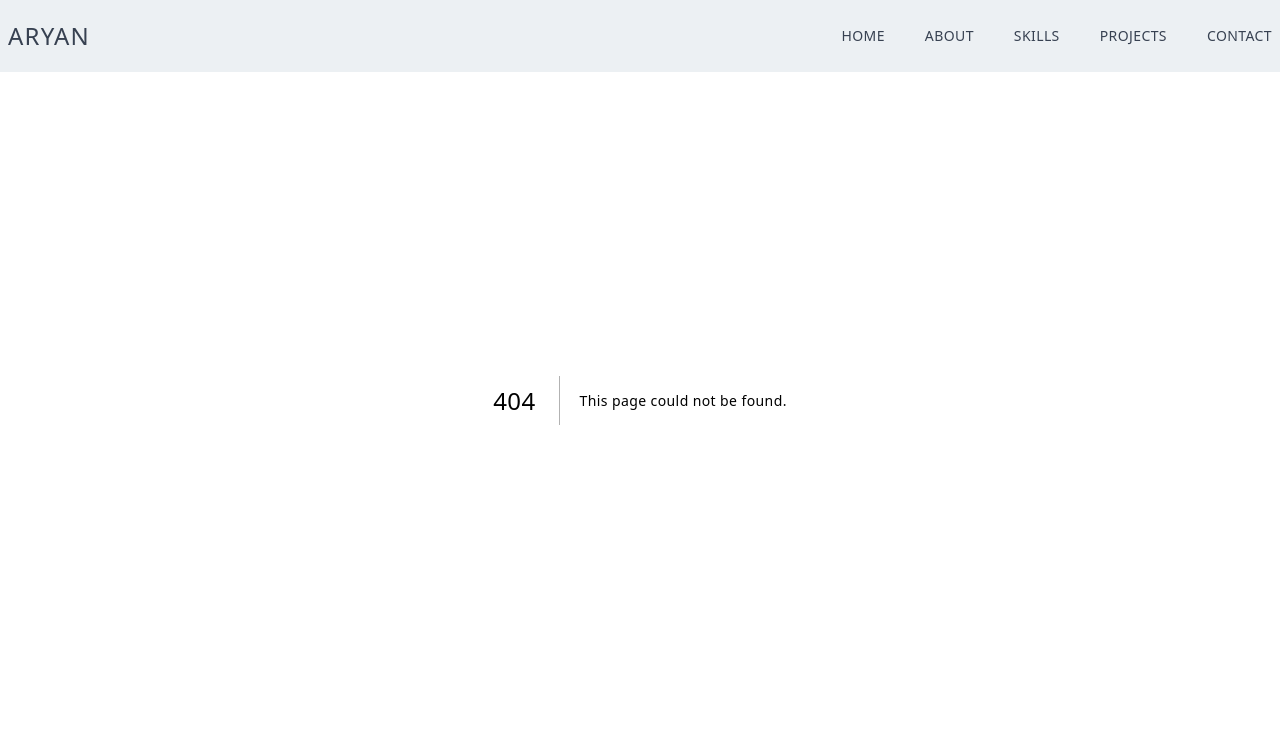
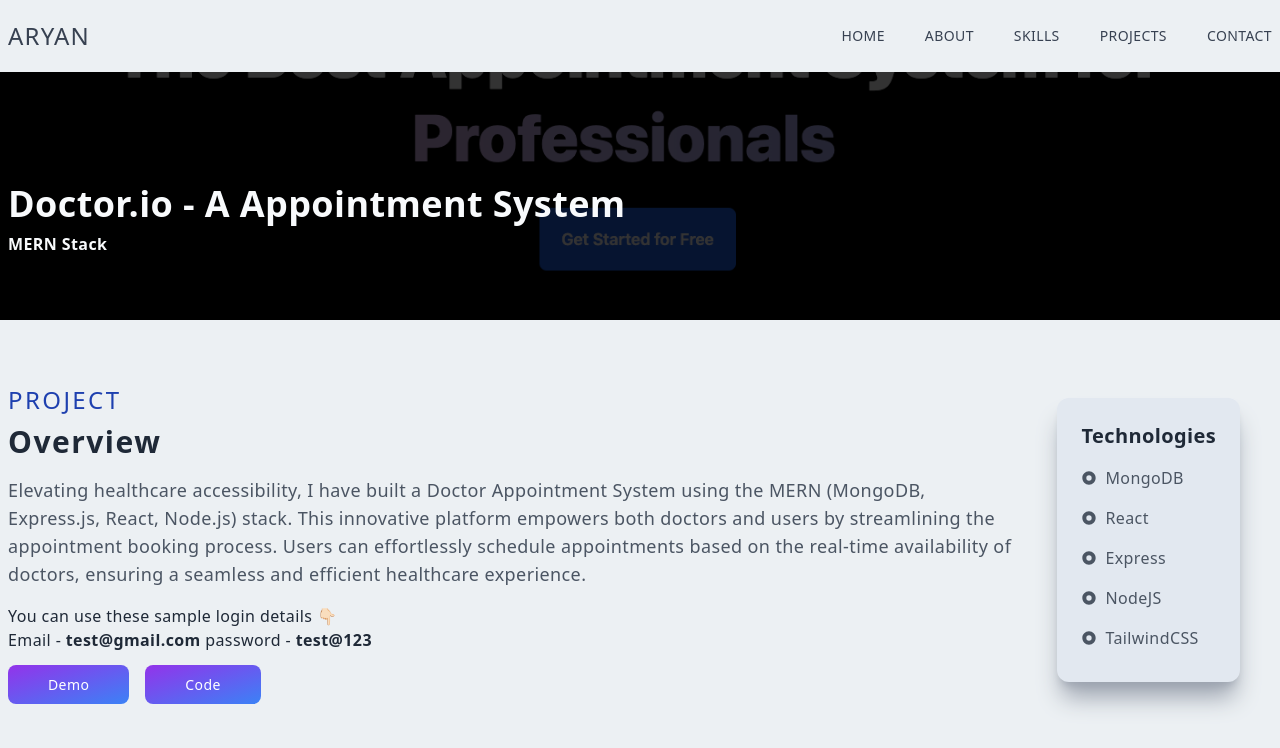
Before and after one commit to aryanraj60/Personal-Portfolio, a Next.js app: page /doctorApp in a window 1280 px wide. Before the commit this address had no page. Shown: the top 748 px of the page. Built offline with nearby package versions, Linux system fonts and the light colour scheme.

Commit message:
added doctor project

```diff
--- a/Components/Projects.js
+++ b/Components/Projects.js
@@ -7,6 +7,7 @@ import musicPlayer from "../public/assests/MusicPlayer.png";
 import primeImg from "../public/assests/prime-clone.png";
 import chatAppImg from "../public/assests/whatsapp-clone.png";
 import bookingioImg from "../public/assests/booking-io.png";
+import doctorImg from "../public/assests/doctor.io.png";
 
 const Projects = () => {
   return (
@@ -18,6 +19,18 @@ const Projects = () => {
         <h2 className="py-1 mb-4">What I've Built</h2>
         <div className="grid md:grid-cols-2 gap-8">
           <Project
+            name="Music Player"
+            tech="ReactJS"
+            backgroundImg={musicPlayer}
+            url="/musicPlayer"
+          />
+          <Project
+            name="Doctor.io"
+            tech="MERN"
+            backgroundImg={doctorImg}
+            url="/doctorApp"
+          />
+          <Project
             name="Ecommerce Store"
             tech="NextJS"
             backgroundImg={ecommerceProjectImg}
@@ -28,12 +41,6 @@ const Projects = () => {
             tech="ReactJS"
             backgroundImg={youtubeClone}
             url="/youtubeClone"
-          />
-          <Project
-            name="Music Player"
-            tech="ReactJS"
-            backgroundImg={musicPlayer}
-            url="/musicPlayer"
           />
           <Project
             name="Amazon Prime Clone"
--- /dev/null
+++ b/pages/doctorApp.js
@@ -0,0 +1,93 @@
+import React from "react";
+import Image from "next/image";
+import doctorProject from "../public/assests/doctor.io.png";
+import { RiRadioButtonFill } from "react-icons/ri";
+
+const doctorApp = () => {
+  return (
+    <div className="w-full">
+      <div className="w-screen h-[30vh] lg:h-[40vh] relative">
+        <div className="absolute top-0 left-0 w-full h-[30vh] lg:h-[40vh] bg-black/80 z-10"></div>
+        <Image
+          src={doctorProject}
+          className=""
+          fill="fill"
+          style={{ objectFit: "cover" }}
+        />
+        <div className="absolute px-2 w-full max-w-7xl left-[50%] right-[50%] top-[55%] translate-x-[-50%] text-white z-10">
+          <h2 className="py-2 text-slate-50">
+            Doctor.io - A Appointment System
+          </h2>
+          <h3 className="text-slate-50">MERN Stack</h3>
+        </div>
+      </div>
+
+      <div className="max-w-7xl mx-auto px-2 py-8 md:grid md:grid-cols-5 gap-2">
+        <div className="col-span-4 py-8 mb-5 md:mb-0">
+          <p className="text-2xl text-blue-800 mb-2 uppercase tracking-widest">
+            Project
+          </p>
+          <h2 className="text-3xl tracking-wider">Overview</h2>
+          <p className="py-4 text-gray-600 text-lg">
+            Elevating healthcare accessibility, I have built a Doctor
+            Appointment System using the MERN (MongoDB, Express.js, React,
+            Node.js) stack. This innovative platform empowers both doctors and
+            users by streamlining the appointment booking process. Users can
+            effortlessly schedule appointments based on the real-time
+            availability of doctors, ensuring a seamless and efficient
+            healthcare experience.
+          </p>
+
+          <p>
+            You can use these sample login details 👇🏻 <br /> Email -
+            <strong> test@gmail.com</strong> password -{" "}
+            <strong>test@123</strong>
+          </p>
+          <div className="mt-5">
+            <a
+              href="https://doctor-io-2kv1.onrender.com/"
+              target="_blank"
+              class="text-white bg-gradient-to-br from-purple-600 to-blue-500 hover:bg-gradient-to-bl font-medium rounded-lg text-sm px-10 py-2.5 text-center mr-4"
+            >
+              Demo
+            </a>
+            <a
+              href="https://github.com/aryanraj60/doctor.io"
+              target="_blank"
+              class="text-white bg-gradient-to-br from-purple-600 to-blue-500 hover:bg-gradient-to-bl font-medium rounded-lg text-sm px-10 py-2.5 text-center"
+            >
+              Code
+            </a>
+          </div>
+        </div>
+
+        <div className="shadow-xl bg-slate-200 shadow-gray-400 rounded-xl px-4 py-8 md:py-4 m-auto">
+          <div className="p-2">
+            <p className="flex justify-center text-xl font-bold pb-2">
+              Technologies
+            </p>
+            <div className="flex flex-wrap justify-between md:flex-col md">
+              <p className="text-gray-600 py-2 flex items-center gap-2">
+                <RiRadioButtonFill /> MongoDB
+              </p>
+              <p className="text-gray-600 py-2 flex items-center gap-2">
+                <RiRadioButtonFill /> React
+              </p>
+              <p className="text-gray-600 py-2 flex items-center gap-2">
+                <RiRadioButtonFill /> Express
+              </p>
+              <p className="text-gray-600 py-2 flex items-center gap-2">
+                <RiRadioButtonFill /> NodeJS
+              </p>
+              <p className="text-gray-600 py-2 flex items-center gap-2">
+                <RiRadioButtonFill /> TailwindCSS
+              </p>
+            </div>
+          </div>
+        </div>
+      </div>
+    </div>
+  );
+};
+
+export default doctorApp;
--- a/pages/index.js
+++ b/pages/index.js
@@ -12,7 +12,7 @@ export default function Home() {
     <div className="Home">
       <Head>
         <title>Aryan Raj's Portfolio</title>
-        <meta name="description" content="Generated by create next app" />
+        <meta name="description" content="A portfolio website of Aryan Raj" />
         <meta name="viewport" content="width=device-width, initial-scale=1" />
         <link rel="icon" href="/favicon.ico" />
       </Head>
```
Also changed, not shown: public/assests/doctor.io.png (added).
